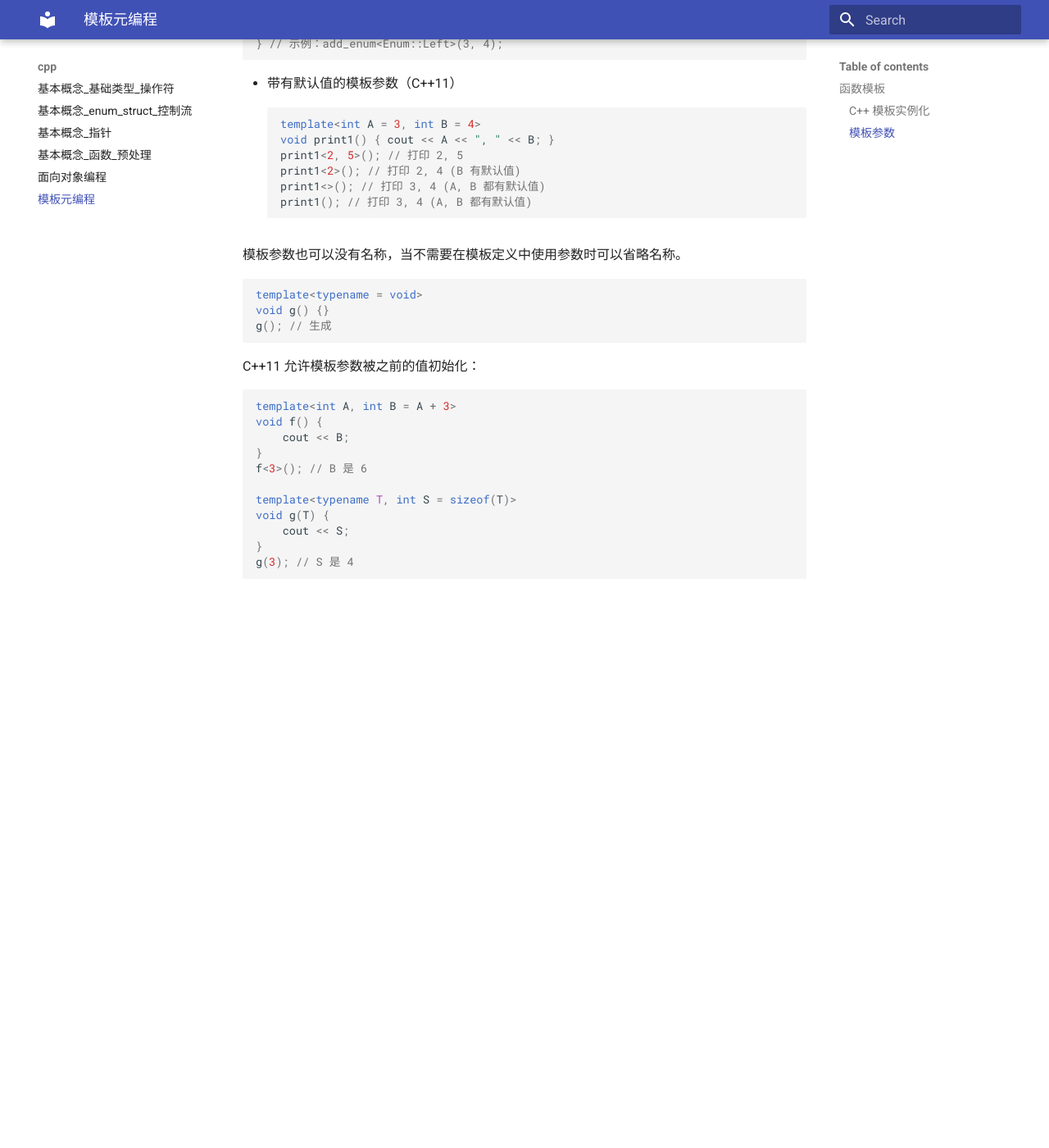
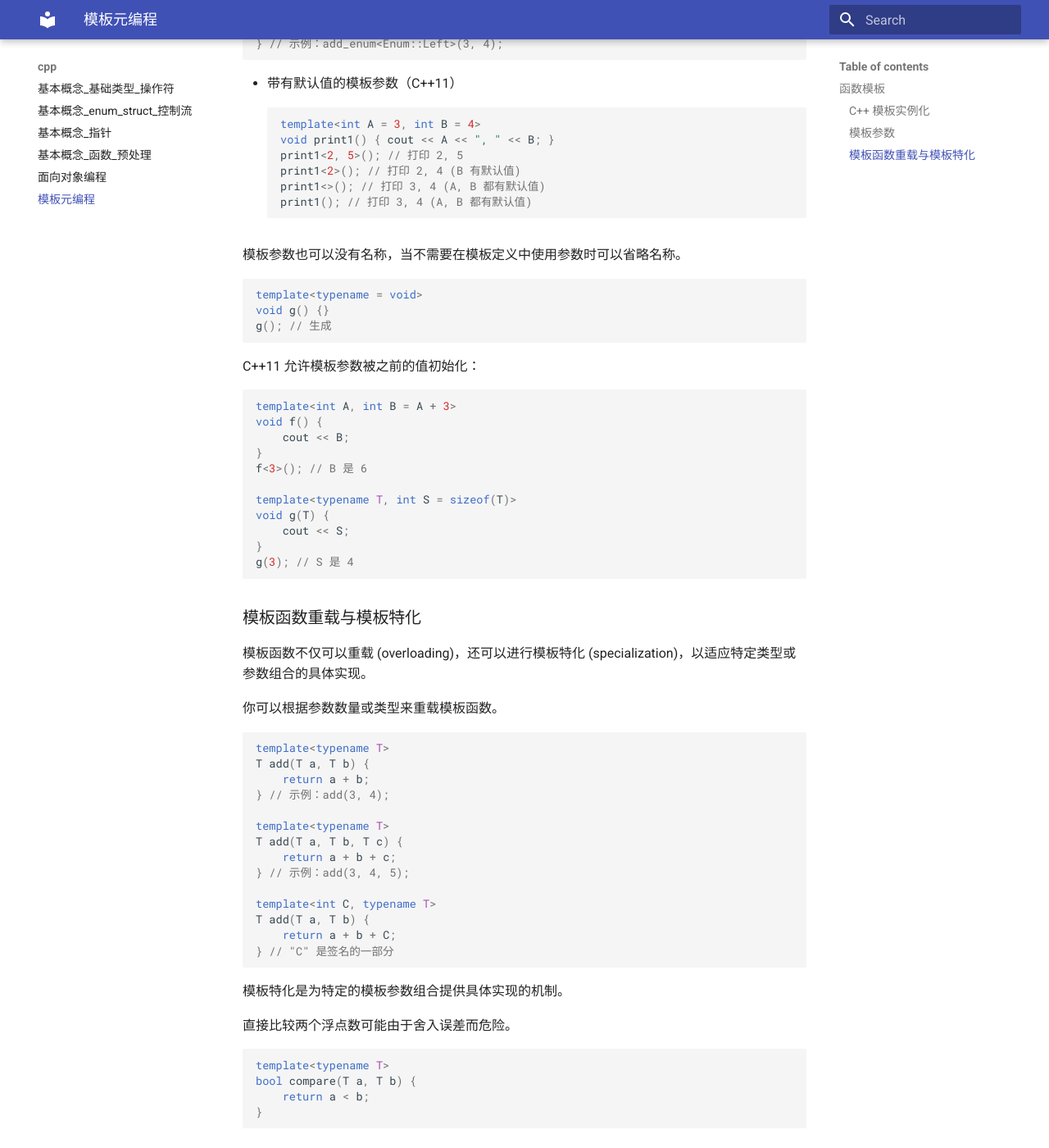
Before and after one commit to ymma98/technotes, an MkDocs documentation site: the page built from docs/cpp/模板元编程.md, in a window 1280 px wide and 1400 px high, scrolled down 2436 px. Shown: the whole window at 82% size. Built offline with MkDocs 1.6.1 and Material for MkDocs 9.7.7, drawn with Linux system fonts in a browser that asks for light colours; before the commit the page ends 3166 px from its top, so only the background shows below that.

Commit message:
docs/cpp/模板元编程.md updated from https://stackedit.cn/

````diff
--- a/docs/cpp/模板元编程.md
+++ b/docs/cpp/模板元编程.md
@@ -150,7 +150,47 @@ void g(T) {
 }
 g(3); // S 是 4
 ```
+
+
+
+### 模板函数重载与模板特化
+
+模板函数不仅可以重载 (overloading)，还可以进行模板特化 (specialization)，以适应特定类型或参数组合的具体实现。
+
+
+你可以根据参数数量或类型来重载模板函数。
+
+
+
+```cpp
+template<typename T>
+T add(T a, T b) {
+    return a + b;
+} // 示例：add(3, 4);
+
+template<typename T>
+T add(T a, T b, T c) {
+    return a + b + c;
+} // 示例：add(3, 4, 5);
+
+template<int C, typename T>
+T add(T a, T b) {
+    return a + b + C;
+} // "C" 是签名的一部分
+```
+
+模板特化是为特定的模板参数组合提供具体实现的机制。
+
+
+直接比较两个浮点数可能由于舍入误差而危险。
+```cpp
+template<typename T>
+bool compare(T a, T b) {
+    return a < b;
+}
+
+```
 <!--stackedit_data:
-eyJoaXN0b3J5IjpbLTIwNjY3NzkzMzYsMTUyMjEzNjUwMSw2MD
-g1OTMyNjddfQ==
+eyJoaXN0b3J5IjpbNzc4ODI2MzIwLDE1MjIxMzY1MDEsNjA4NT
+kzMjY3XX0=
 -->
````
